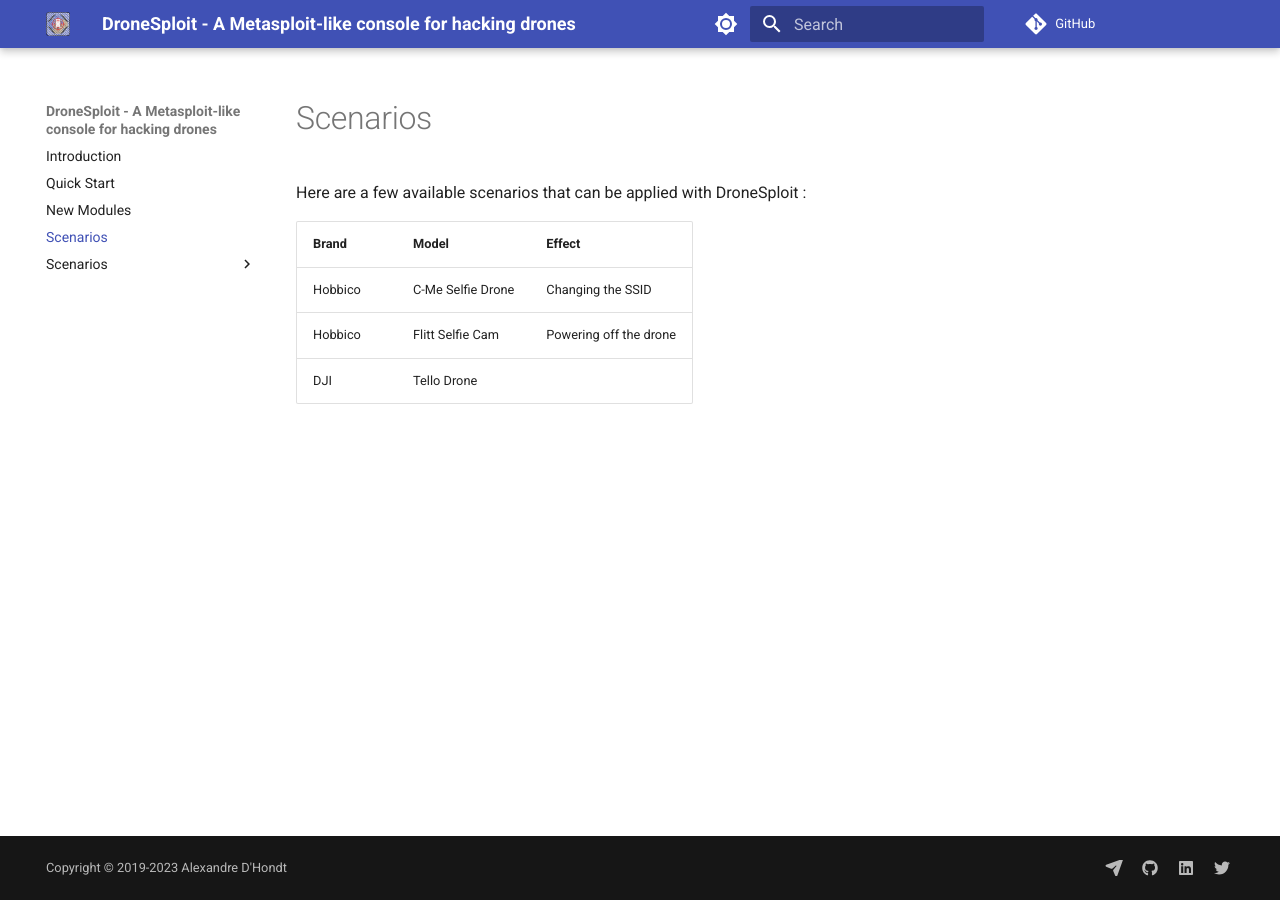
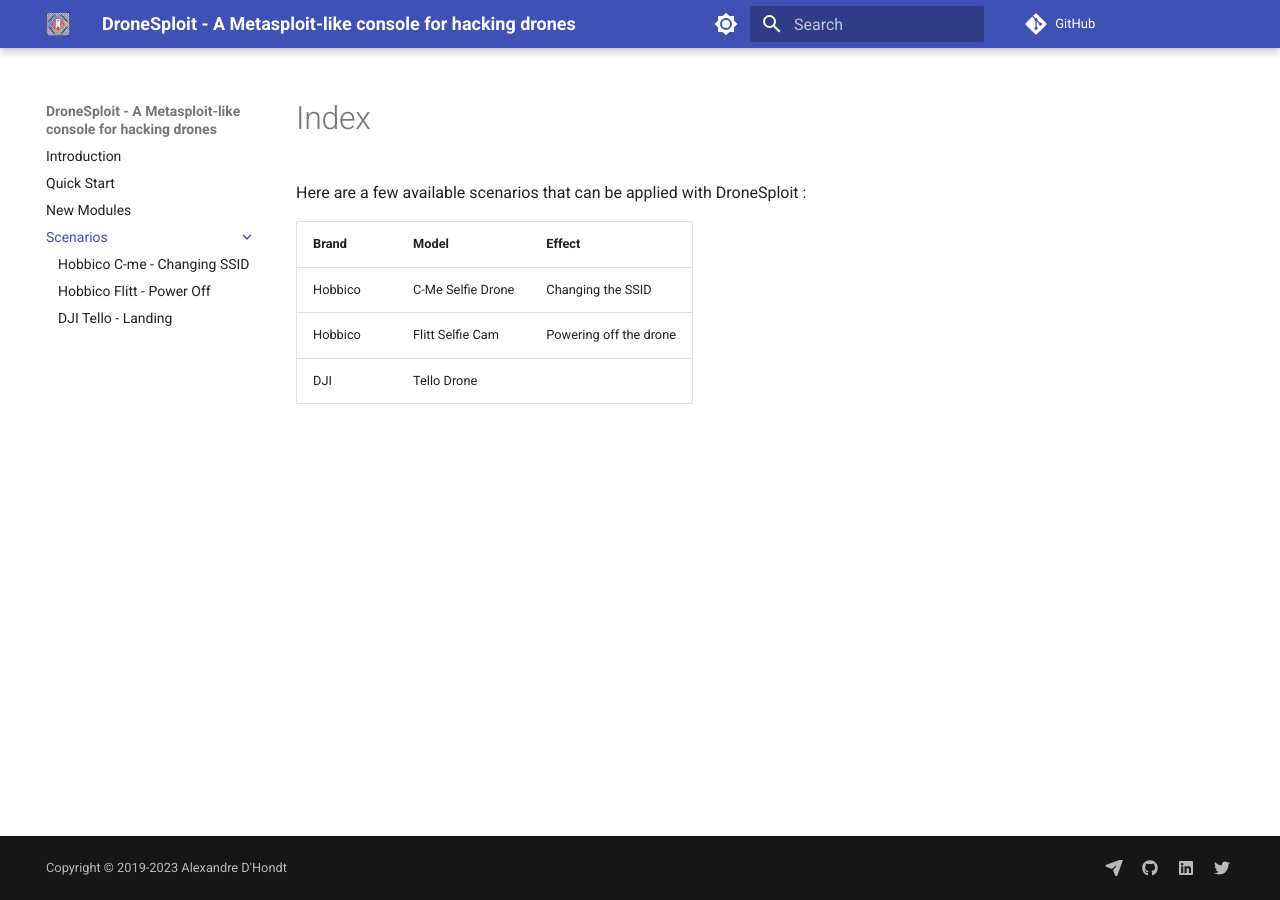
Before and after one commit to dhondta/dronesploit, an MkDocs documentation site: the page built from docs/pages/scenarios/index.md, in a window 1280 px wide. Built offline with MkDocs 1.6.1 and Material for MkDocs 9.7.7, drawn with Linux system fonts in a browser that asks for light colours; comment, search, counter and statistics services are not loaded.

Commit message:
Refined documentation

```diff
--- a/docs/mkdocs.yml
+++ b/docs/mkdocs.yml
@@ -7,8 +7,8 @@ nav:
   - Introduction: index.md
   - 'Quick Start': quickstart.md
   - 'New Modules': newmodules.md
-  - Scenarios: scenario.md
   - Scenarios:
+    - scenarios/index.md
     - 'Hobbico C-me - Changing SSID': scenarios/hobbico-cme.md
     - 'Hobbico Flitt - Power Off': scenarios/hobbico-flitt.md
     - 'DJI Tello - Landing': scenarios/dji-tello.md
@@ -41,6 +41,10 @@ theme:
       toggle:
         icon: material/brightness-4
         name: Switch to light mode
+  features:
+    - navigation.indexes
+    - navigation.top
+    - toc.integrate
   logo: img/logo.png
   favicon: img/icon.png
   highlightjs: true
```
Also changed, not shown: README.md, docs/pages/scenarios/index.md (renamed from docs/pages/scenario.md).
